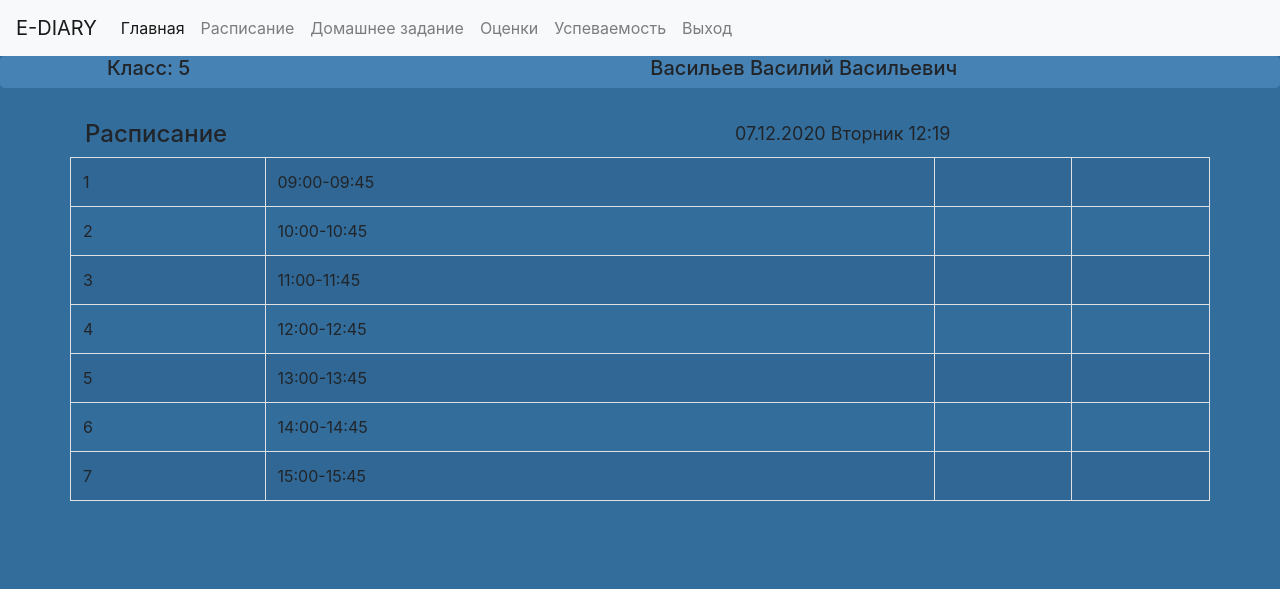
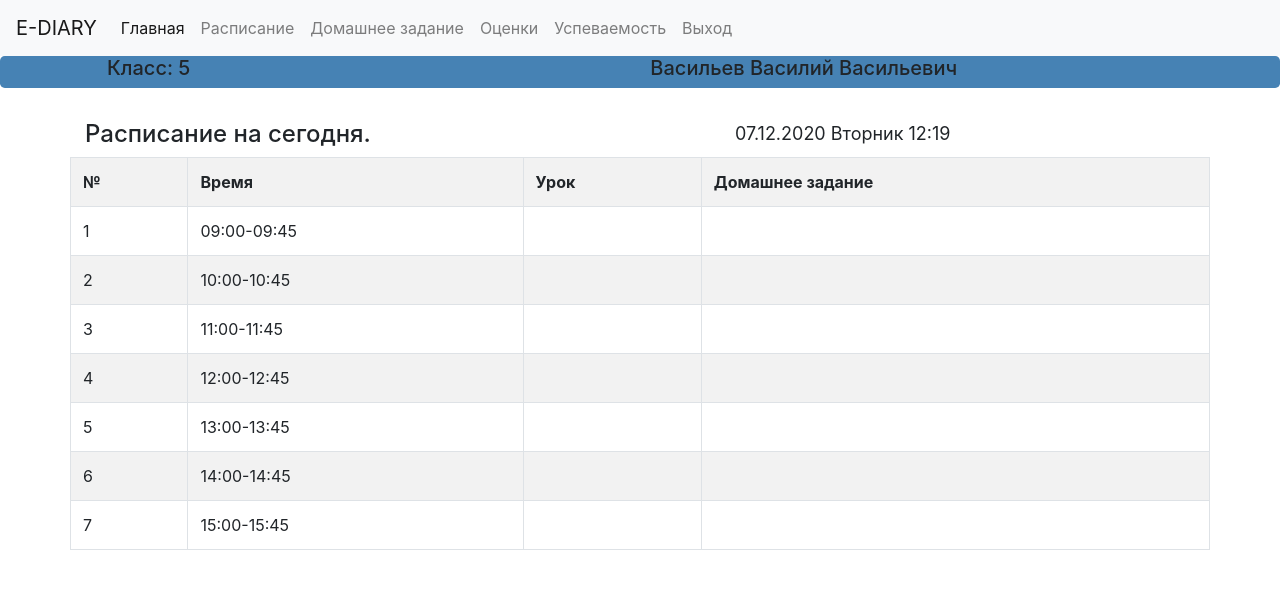
Before and after one commit to VladimirKancevich/E-DIARY, a Django app: page / in a window 1280 px wide. Shown: the top 589 px of the page. Run offline with Django 3.2, Linux system fonts and the light colour scheme; data comes from the database, SQL or seed files in the repository; both versions use the stored data as it was after the commit.

Commit message:
Add new back-ground color, fixed bugs in text

```diff
--- a/testapp/app1/models.py
+++ b/testapp/app1/models.py
@@ -100,7 +100,7 @@ class OneLesson(models.Model):
     homework = models.CharField(max_length=500, blank=True)
     teacher = models.ForeignKey(Teachers, on_delete=models.PROTECT)
     a_class = models.ForeignKey(Classes, on_delete=models.PROTECT)
-    lesson_status = models.IntegerField(choices=LessonStatus.choices)
+    lesson_status = models.IntegerField(choices=LessonStatus.choices, default=1)
 
     def __str__(self):
         return self.lesson.name
--- a/testapp/app1/static/css/app1.css
+++ b/testapp/app1/static/css/app1.css
@@ -17,7 +17,7 @@ h2{
 }
 
 body {
-  background: #336d9c;
+  background: white;
 }
 
 
--- a/testapp/app1/templates/app1/main.html
+++ b/testapp/app1/templates/app1/main.html
@@ -6,7 +6,7 @@
 
 <div class="container">
   <div class="row">
-  <h4 class="col-sm-7">Расписание </h4>
+  <h4 class="col-sm-7">Расписание на сегодня.</h4>
     <div class="date_time" id="current_date_time_block"></div>
 <script type="text/javascript">
 
@@ -31,7 +31,7 @@
         var hours = zero_first_format(current_datetime.getHours());
         var minutes = zero_first_format(current_datetime.getMinutes());
         var seconds = zero_first_format(current_datetime.getSeconds());
-        let dayOfTheWeek = ['Понедельник','Вторник','Среда','Четверг','Пятница','Суббота','Восвресенье']
+        let dayOfTheWeek = ['Понедельник','Вторник','Среда','Четверг','Пятница','Суббота','Воскресенье']
 
         return day+"."+month+"."+year+" "+ dayOfTheWeek[current_datetime.getUTCDay()]+" "+hours+":"+minutes;
     }
@@ -42,6 +42,7 @@
 </script>
 
     <table class="table table-bordered table-striped">
+      <tr><td><b>№</b></td><td><b>Время</b></td><td><b>Урок</b></td><td><b>Домашнее задание</b></td></tr>
       {% for lesson in timetable %}
       <div class=" name-output">
       <tr>
```
Also changed, not shown: testapp/db.sqlite3.
